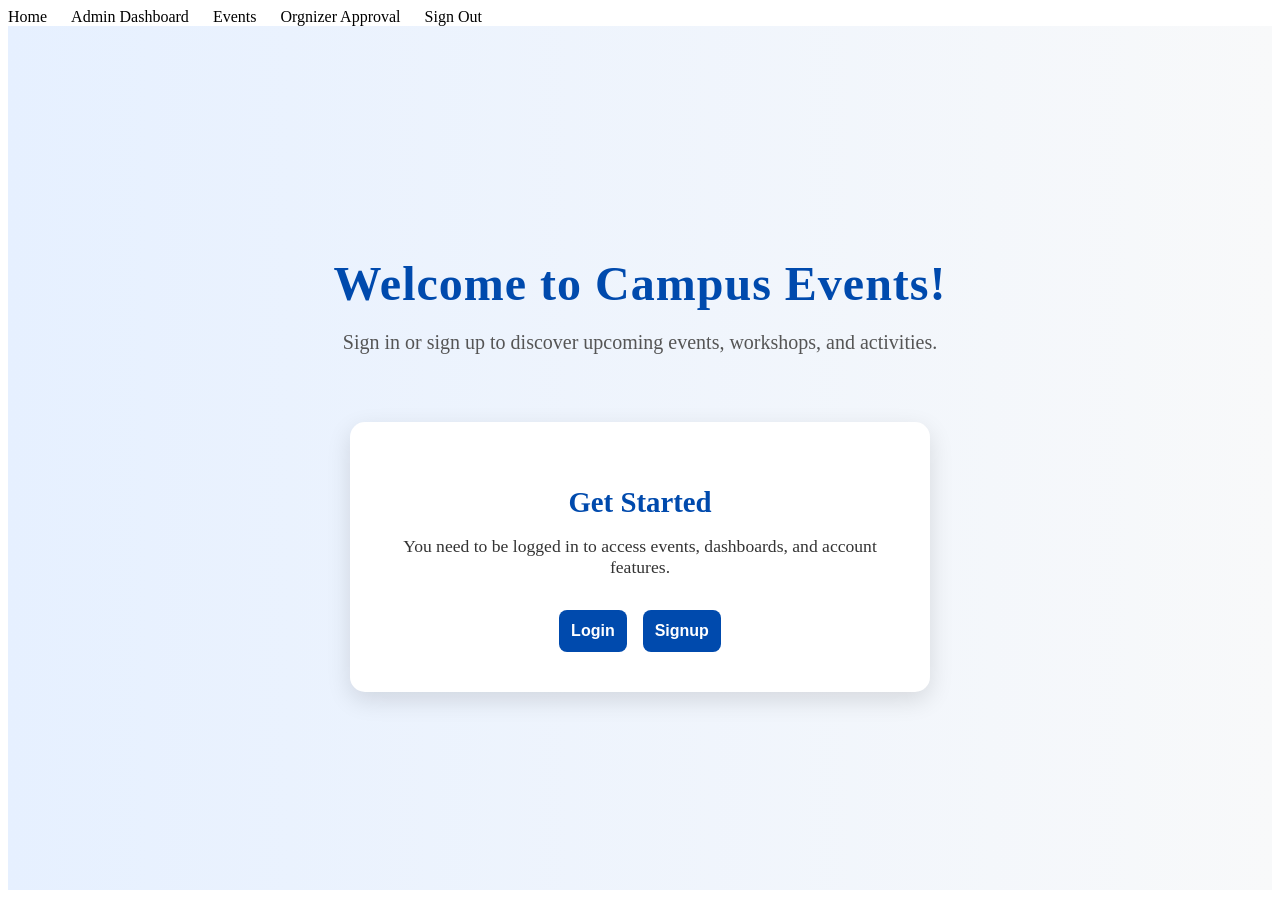
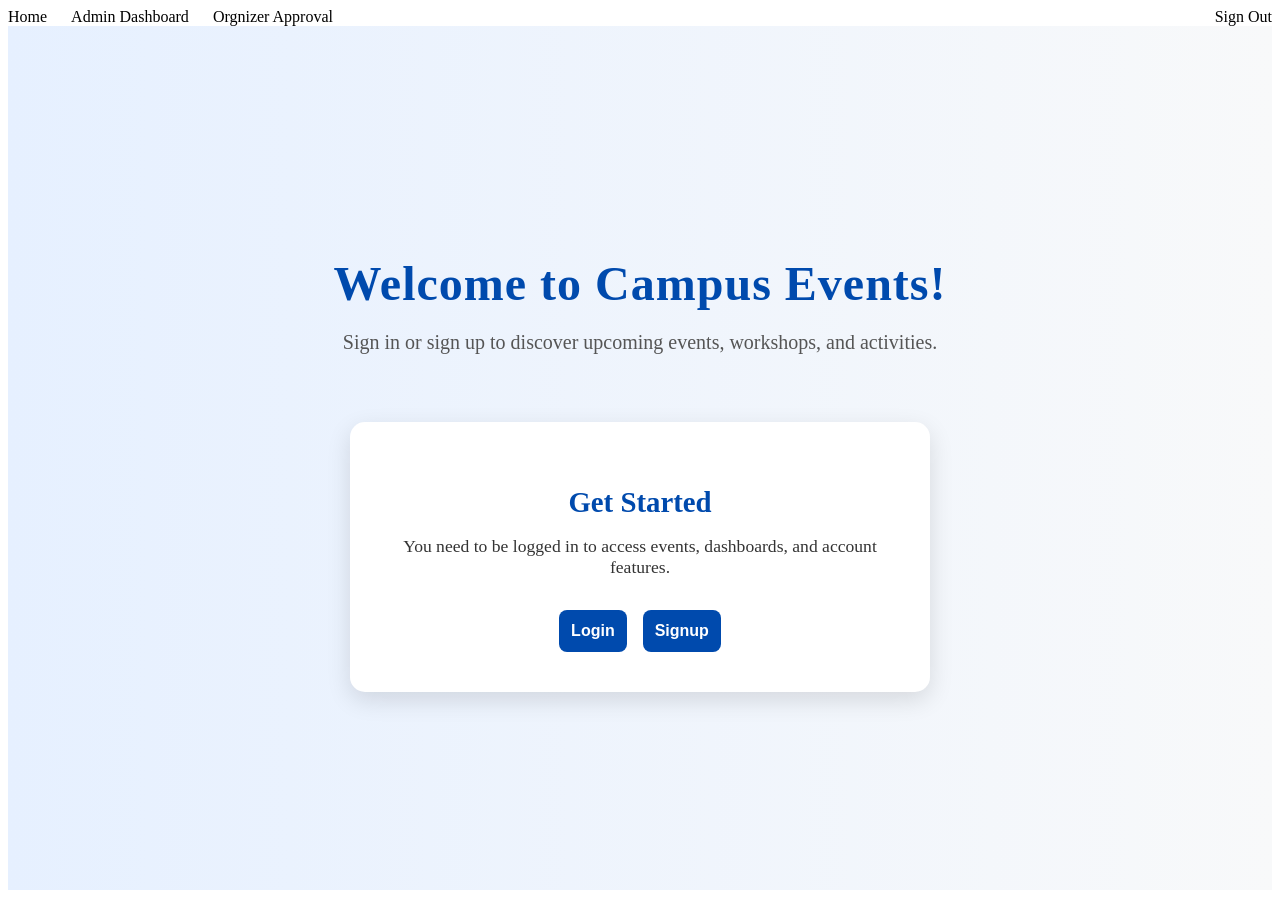
Before and after one commit to Jad-Atieh/SOEN-341-Project-Fall-2025, a React (Vite) app in the folder frontend/: page / in a window 1280 px wide. Built offline with nearby package versions, Linux system fonts and the light colour scheme; no server answers; sample sign-in values are in the browser's storage.

Commit message:
moved the signout button to the right

```diff
--- a/frontend/src/App.jsx
+++ b/frontend/src/App.jsx
@@ -75,7 +75,6 @@ function Navbar() {
      {isLoggedIn && role === "student" && (
        <>
          <Link to="/student">Student Dashboard</Link> {"  "}
-         <Link to="/events">Events</Link> {"  "}
          <button onClick={handleLogout} className="button-style">Sign Out</button>
        </>
      )}
@@ -84,7 +83,6 @@ function Navbar() {
      {isLoggedIn && role === "organizer" && (
        <>
          <Link to="/organizer">Organizer Dashboard</Link> {"  "}
-         <Link to="/events">Events</Link> {"  "}
          <Link to="/organizer/analytics">Analytics</Link> {"  "}
          <Link to="/organizer/checkin">Check-in</Link> {"  "}
          <Link to="/create-event">Create Event</Link> {"  "}
@@ -96,7 +94,6 @@ function Navbar() {
      {isLoggedIn && role === "admin" && (
        <>
          <Link to="/admin">Admin Dashboard</Link> {"  "}
-         <Link to="/events">Events</Link> {"  "}
          <Link to="/approval">Orgnizer Approval</Link> {"  "}
          <button onClick={handleLogout} className="button-style">Sign Out</button>
        </>
--- a/frontend/src/styles/style.css
+++ b/frontend/src/styles/style.css
@@ -191,19 +191,19 @@ button[disabled] {
 
 .navbar {
   display: flex;
-  gap: 1.5rem; /* Adds spacing between all items */
+  gap: 1.5rem;
 }
 
 .navbar a,
 .button-style {
-  color: #000; /* Black text */
-  text-decoration: none; /* Remove underline by default */
+  color: #000;
+  text-decoration: none;
 }
 
 .navbar a:hover,
 .button-style:hover {
-  color: #333; /* Slightly lighter black on hover */
-  text-decoration: underline; /* Add underline on hover */
+  color: #333;
+  text-decoration: underline;
 }
 
 .button-style {
@@ -215,6 +215,7 @@ button[disabled] {
   cursor: pointer;
   border-radius: 0;
   display: inline;
+  margin-left: auto;
 }
 
 /*********************************************************************************************************/
```
